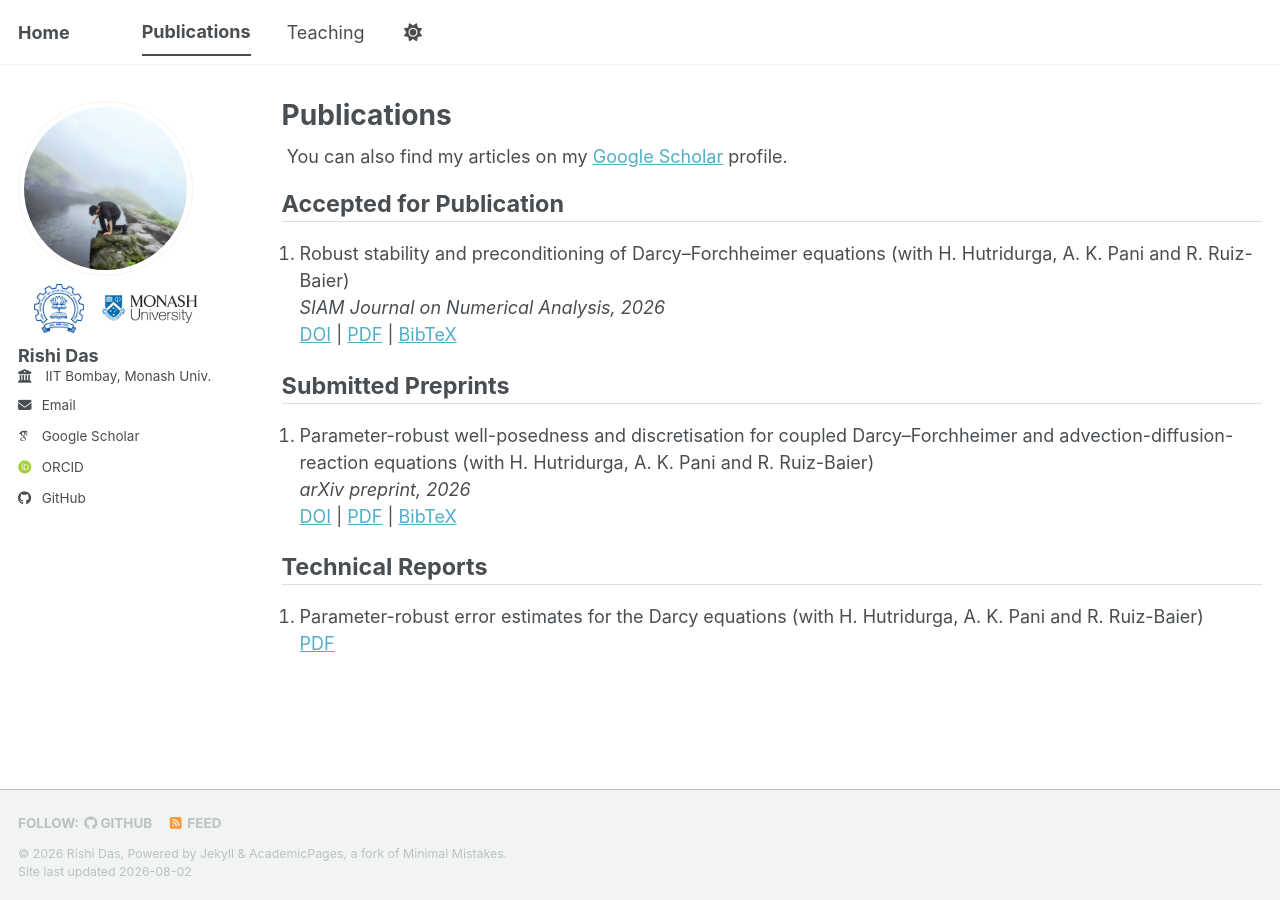
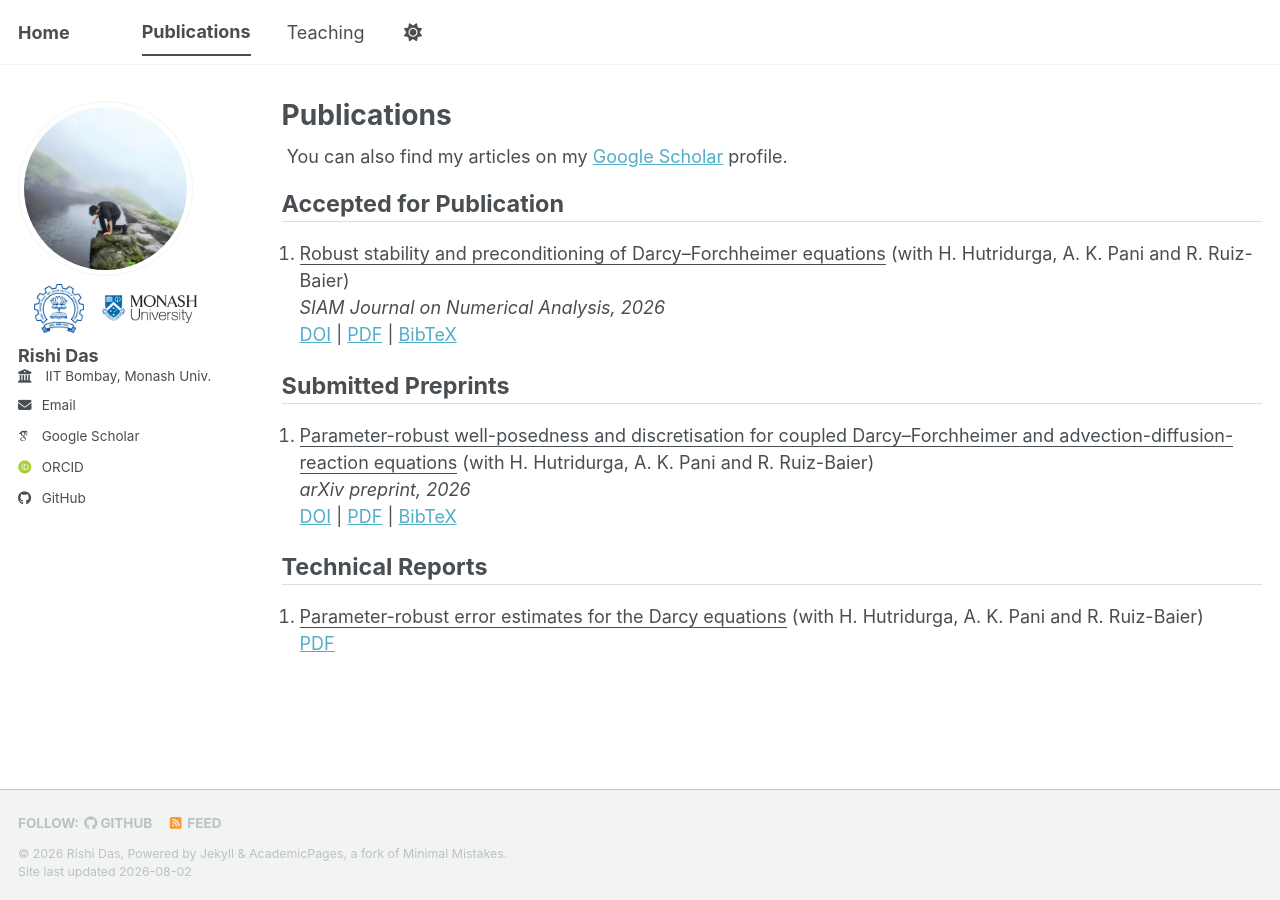
Before and after one commit to rishidas-04/rishidas-04.github.io, a Jekyll site: the page built from _pages/publications.html, in a window 1280 px wide. Built offline with Jekyll 4.4.1, drawn with Linux system fonts in a browser that asks for light colours; some web fonts are replaced; a script bundle is joined from its source files by our own code; library files that are not in the unit come from our copies.

```diff
--- a/_pages/publications.html
+++ b/_pages/publications.html
@@ -17,7 +17,7 @@ author_profile: true
   <li>
     <p>
       <!-- <strong>R. Das, H. Hutridurga, A. K. Pani and R. Ruiz-Baier</strong><br> -->
-      Robust stability and preconditioning of Darcy–Forchheimer equations (with H. Hutridurga, A. K. Pani and R. Ruiz-Baier) <br>
+      <u>Robust stability and preconditioning of Darcy–Forchheimer equations</u> (with H. Hutridurga, A. K. Pani and R. Ruiz-Baier) <br>
       <i>SIAM Journal on Numerical Analysis, 2026</i> <br>
       <a href="https://doi.org/10.48550/arXiv.2510.24527">DOI</a> |
       <a href="https://arxiv.org/pdf/2510.24527">PDF</a> |
@@ -31,7 +31,7 @@ author_profile: true
   <li>
     <p>
       <!-- <strong>R. Das, H. Hutridurga, A. K. Pani and R. Ruiz-Baier</strong><br> -->
-      Parameter-robust well-posedness and discretisation for coupled Darcy–Forchheimer and advection-diffusion-reaction equations (with H. Hutridurga, A. K. Pani and R. Ruiz-Baier) <br>
+      <u>Parameter-robust well-posedness and discretisation for coupled Darcy–Forchheimer and advection-diffusion-reaction equations</u> (with H. Hutridurga, A. K. Pani and R. Ruiz-Baier) <br>
       <i>arXiv preprint, 2026</i> <br>
       <a href="https://doi.org/10.48550/arXiv.2606.14630">DOI</a> |
       <a href="https://arxiv.org/pdf/2606.14630">PDF</a> |
@@ -45,7 +45,7 @@ author_profile: true
   <li>
     <p>
      <!-- <strong>R. Das, H. Hutridurga, A. K. Pani and R. Ruiz-Baier</strong><br> -->
-     Parameter-robust error estimates for the Darcy equations (with H. Hutridurga, A. K. Pani and R. Ruiz-Baier) <br>
+     <u>Parameter-robust error estimates for the Darcy equations</u> (with H. Hutridurga, A. K. Pani and R. Ruiz-Baier) <br>
       <a href="/files/DHPR_Robust_error_estimates_Darcy_equations.pdf">PDF</a>
     </p>
   </li>
```
